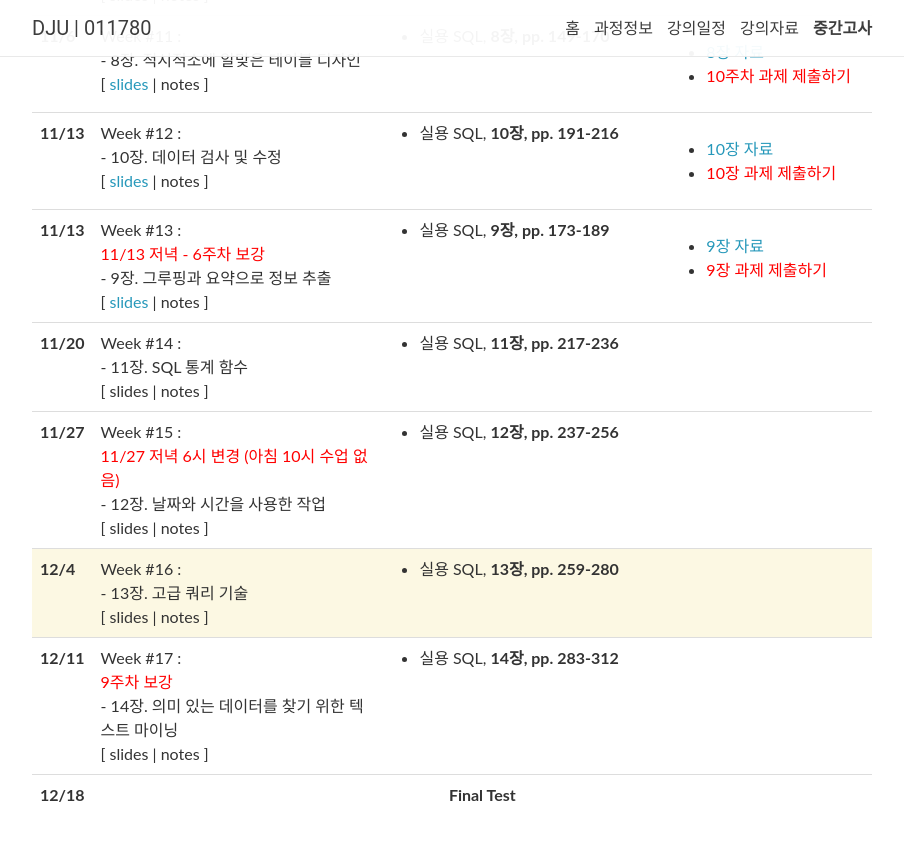
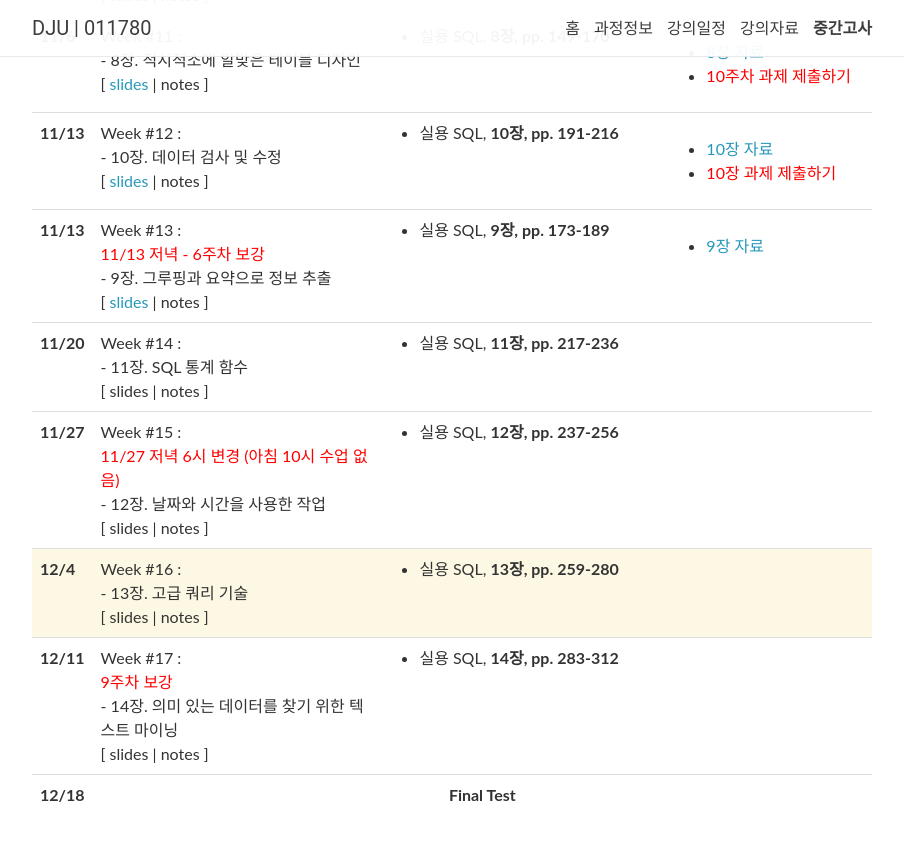
Before and after one commit to 2023-aaronkr/dju-sql, a Jekyll site: the page built from _pages/lectures.md, in a window 1280 px wide and 900 px high, scrolled down 1352 px. Shown: the top 841 px of the window, without its empty margins (188-1092 px from the left). Built offline with Jekyll 4.4.1, drawn with Linux system fonts in a browser that asks for light colours; nearby versions of some CDN libraries; comment, search, counter and statistics services are not loaded.

Commit message:
Update lectures.yml

```diff
--- a/_data/lectures.yml
+++ b/_data/lectures.yml
@@ -129,7 +129,6 @@
   logistics: >
     <ul>
       <li><a href="https://drive.google.com/drive/folders/1xmBKoFdPzgriru6YK8KyHvspPVX5eFAz?usp=sharing">9장 자료</a></li>
-      <li><a style="color: red" href="https://forms.gle/QDjjwkyqFQJAm1Jv7">9장 과제 제출하기</a></li>
     </ul>
 
 - date: 11/20
```
